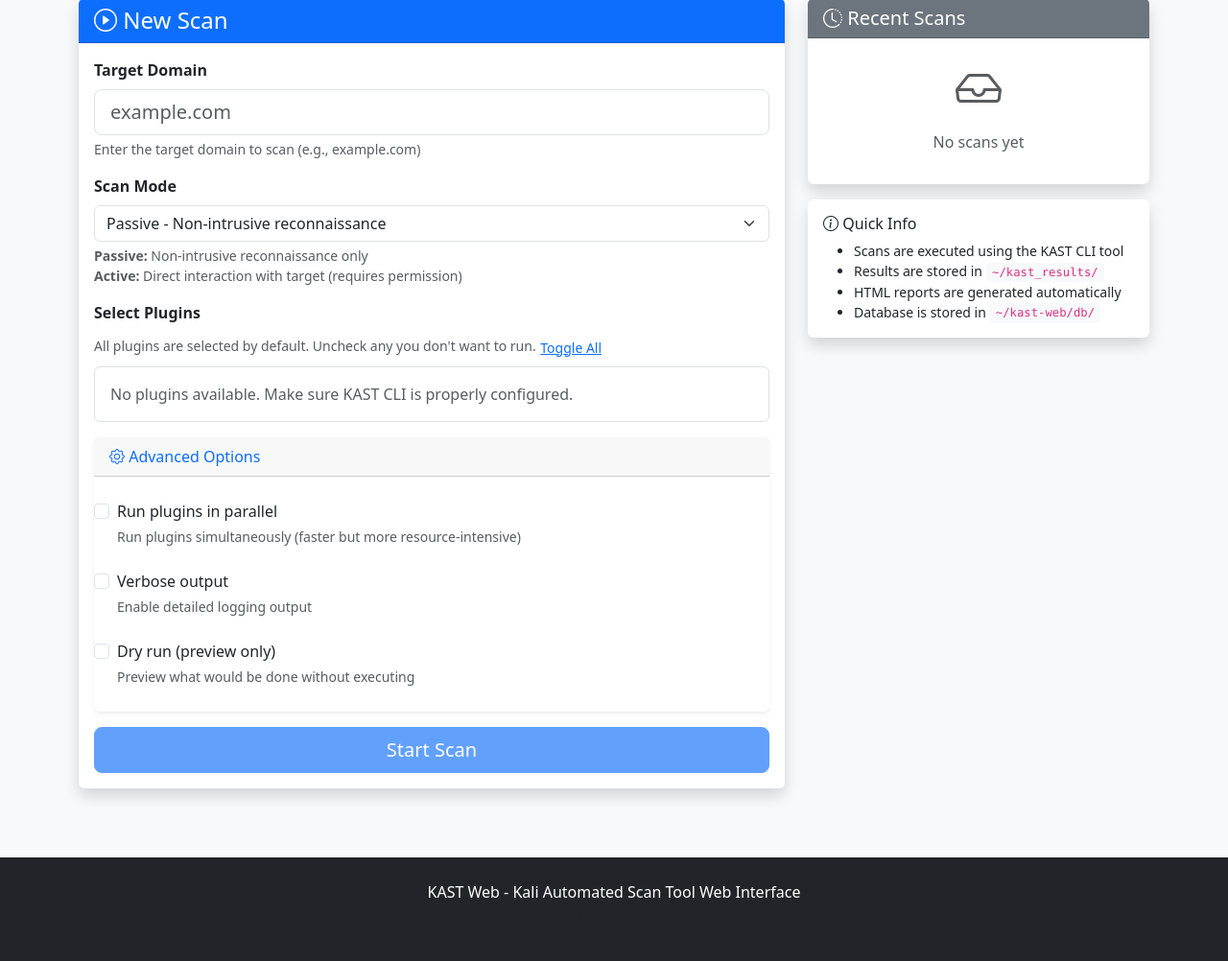
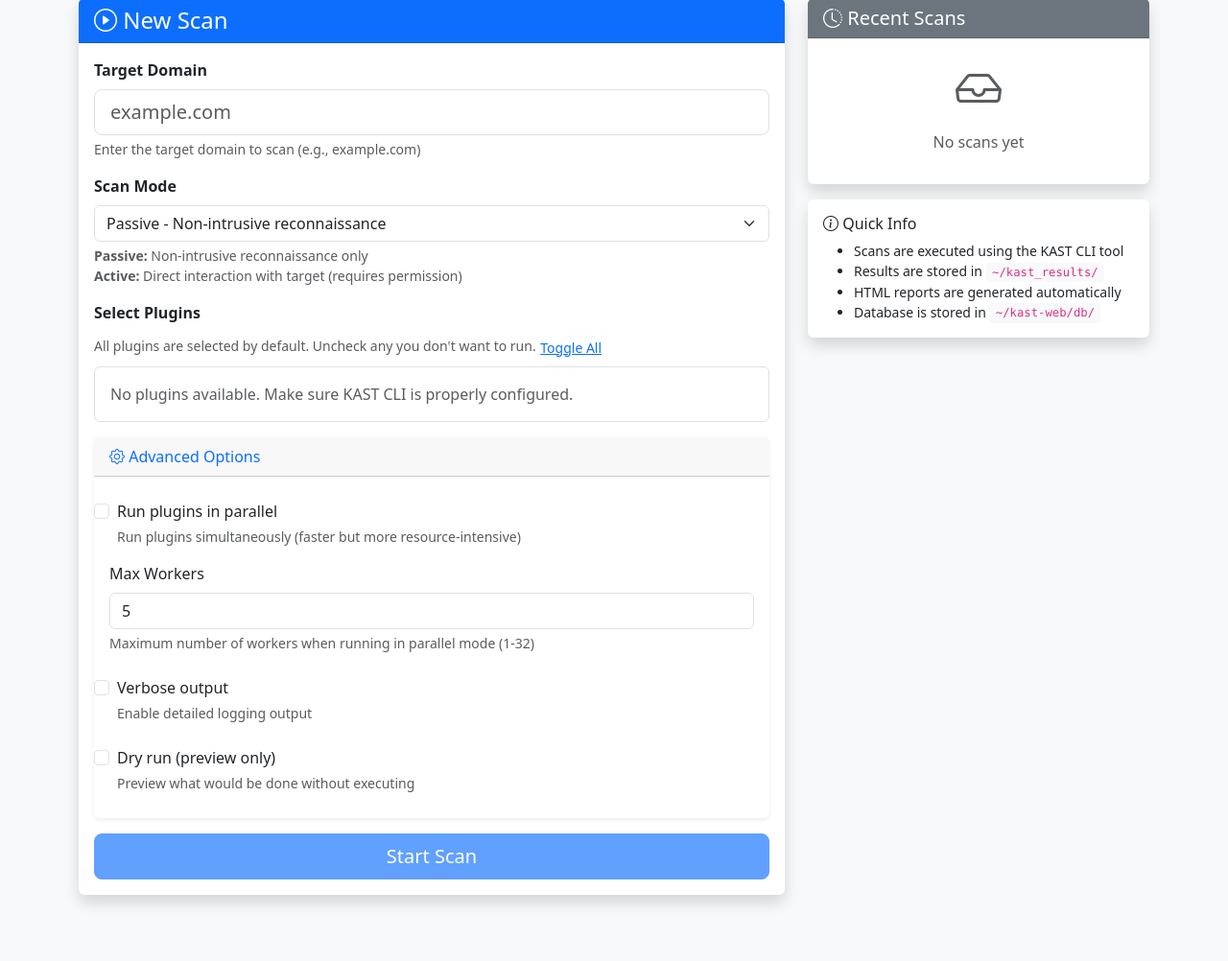
Before and after one commit to mercutioviz/kast-web, a Flask app: page / in a window 1280 px wide, after a click on "Advanced Options". Shown: the part 103-1105 px from the top of the page at 96% size. Run offline with Flask 3, Linux system fonts and the light colour scheme.

Commit message:
Add parallel procesing max workers

```diff
--- a/app/forms.py
+++ b/app/forms.py
@@ -1,6 +1,6 @@
 from flask_wtf import FlaskForm
-from wtforms import StringField, SelectField, BooleanField, SelectMultipleField, SubmitField
-from wtforms.validators import DataRequired, Regexp, Length
+from wtforms import StringField, SelectField, BooleanField, SelectMultipleField, SubmitField, IntegerField
+from wtforms.validators import DataRequired, Regexp, Length, NumberRange
 from wtforms.widgets import CheckboxInput, ListWidget
 
 class MultiCheckboxField(SelectMultipleField):
@@ -59,4 +59,22 @@
         render_kw={'class': 'form-check-input'}
     )
 
+    max_workers = IntegerField(
+        'Max Workers',
+        default=5,
+        validators=[
+            NumberRange(
+                min=1,
+                max=32,
+                message='Max workers must be between 1 and 32'
+            )
+        ],
+        render_kw={
+            'class': 'form-control',
+            'min': '1',
+            'max': '32',
+            'placeholder': '5'
+        }
+    )
+
     submit = SubmitField('Start Scan', render_kw={'class': 'btn btn-primary btn-lg'})
--- a/app/routes/main.py
+++ b/app/routes/main.py
@@ -48,7 +48,8 @@
                 'plugins': form.plugins.data,
                 'parallel': form.parallel.data,
                 'verbose': form.verbose.data,
-                'dry_run': form.dry_run.data
+                'dry_run': form.dry_run.data,
+                'max_workers': form.max_workers.data
             })
         )
 
@@ -66,7 +67,8 @@
                 plugins=scan.plugin_list if scan.plugins else None,
                 parallel=scan.parallel,
                 verbose=scan.verbose,
-                dry_run=scan.dry_run
+                dry_run=scan.dry_run,
+                max_workers=form.max_workers.data
             )
 
             # Store task ID for tracking
--- a/app/tasks.py
+++ b/app/tasks.py
@@ -12,7 +12,7 @@
 
 
 @celery.task(bind=True)
-def execute_scan_task(self, scan_id, target, scan_mode, plugins=None, parallel=False, verbose=False, dry_run=False):
+def execute_scan_task(self, scan_id, target, scan_mode, plugins=None, parallel=False, verbose=False, dry_run=False, max_workers=5):
     """
     Celery task to execute a KAST scan asynchronously
 
@@ -24,6 +24,7 @@
         parallel: Run plugins in parallel
         verbose: Enable verbose output
         dry_run: Dry run mode
+        max_workers: Maximum number of workers for parallel mode (default: 5)
 
     Returns:
         dict with 'success', 'output_dir', 'error' keys
@@ -54,6 +55,7 @@
 
         if parallel:
             cmd.append('-p')
+            cmd.extend(['--max-workers', str(max_workers)])
 
         if verbose:
             cmd.append('-v')
--- a/app/templates/index.html
+++ b/app/templates/index.html
@@ -106,9 +106,22 @@
                         <div id="advancedOptions" class="collapse">
                             <div class="card-body">
                                 <div class="form-check mb-2">
-                                    {{ form.parallel(class="form-check-input") }}
+                                    {{ form.parallel(class="form-check-input", id="parallelCheckbox") }}
                                     {{ form.parallel.label(class="form-check-label") }}
                                     <div class="form-text">Run plugins simultaneously (faster but more resource-intensive)</div>
+                                </div>
+
+                                <div class="mb-3" id="maxWorkersField">
+                                    {{ form.max_workers.label(class="form-label") }}
+                                    {{ form.max_workers(class="form-control") }}
+                                    {% if form.max_workers.errors %}
+                                        <div class="text-danger small mt-1">
+                                            {% for error in form.max_workers.errors %}
+                                                {{ error }}
+                                            {% endfor %}
+                                        </div>
+                                    {% endif %}
+                                    <div class="form-text">Maximum number of workers when running in parallel mode (1-32)</div>
                                 </div>
 
                                 <div class="form-check mb-2">
```
